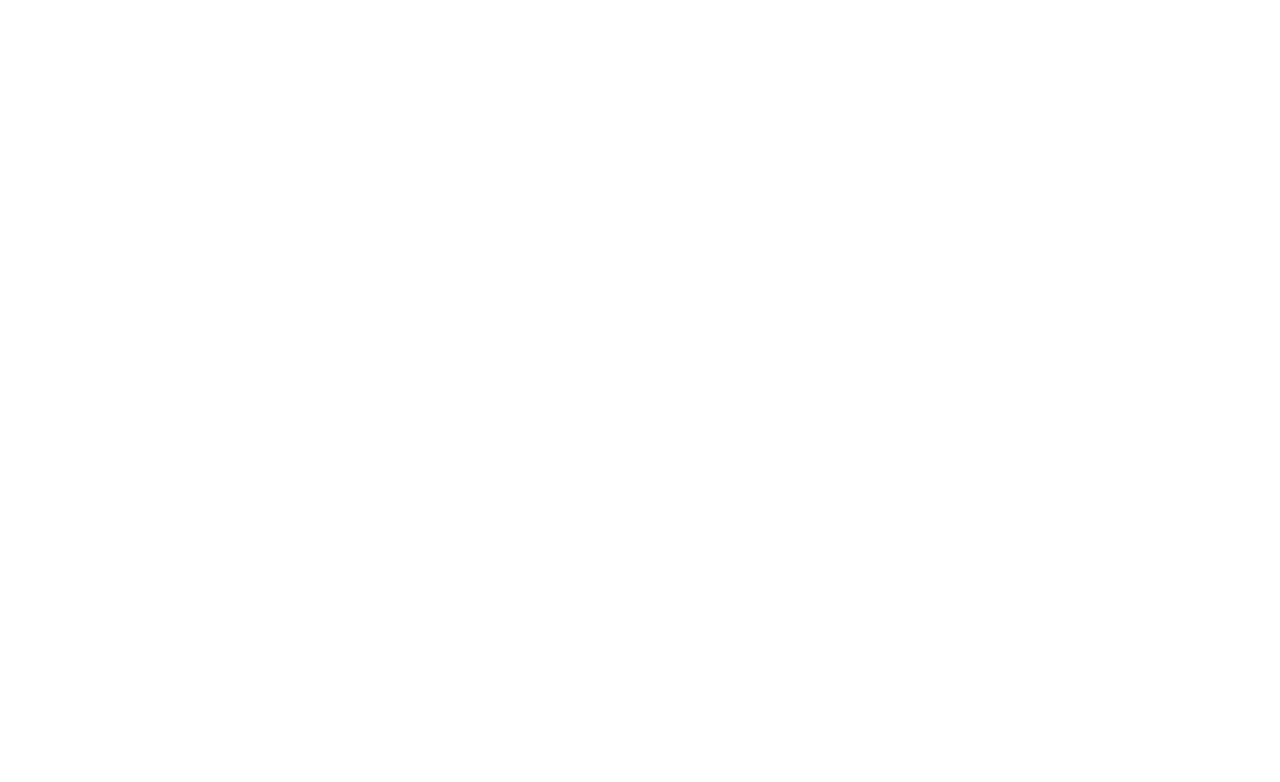
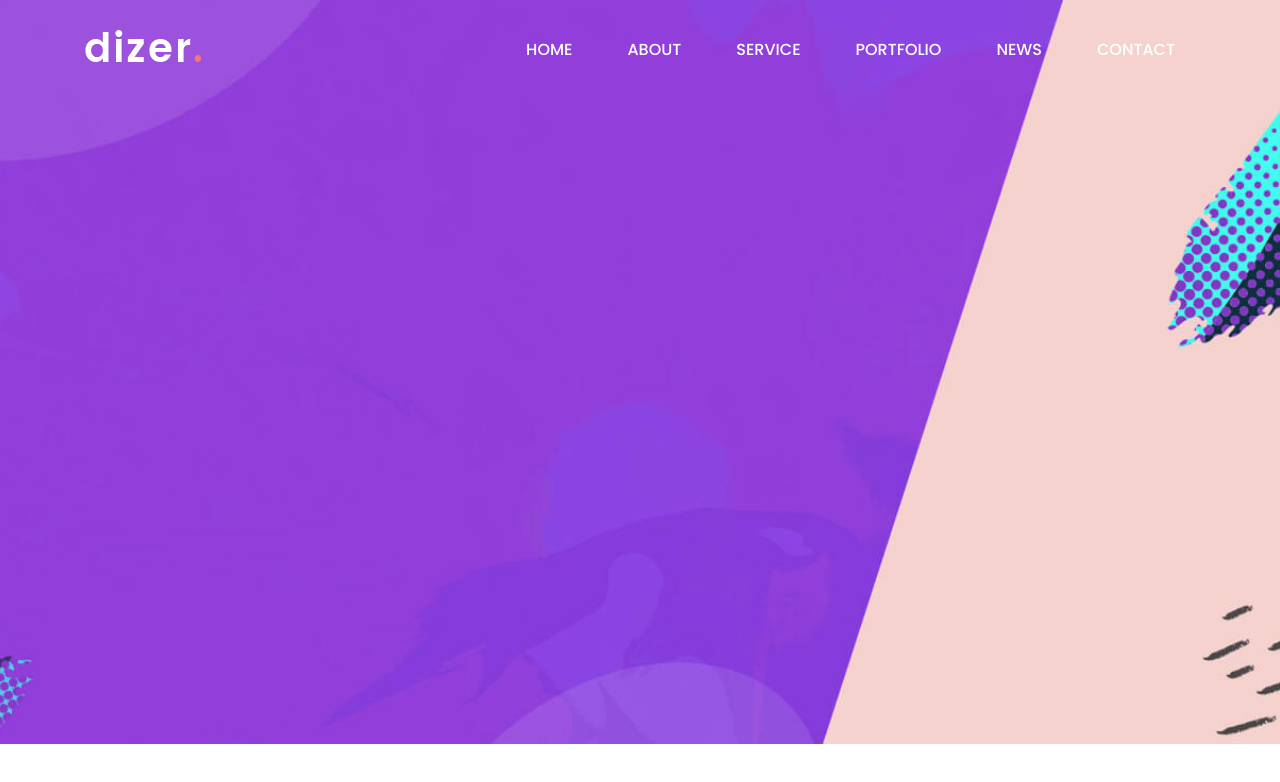
Before and after one commit to cnhh85/dizer, a plain HTML site: page index.html in a window 1280 px wide. Drawn offline with Linux system fonts and the light colour scheme.

Commit message:
finish raw navbar with menu and hover

```diff
--- a/assets/style/style.css
+++ b/assets/style/style.css
@@ -1,4 +1,4 @@
-@import url("https://fonts.googleapis.com/css2?family=Poppins&display=swap");
+@import url("https://fonts.googleapis.com/css2?family=Poppins:wght@400;500&display=swap");
 * {
   margin: 0;
   box-sizing: border-box;
@@ -10,9 +10,71 @@ html {
 }
 
 body {
-  font-family: "Open Sans", sans-serif;
   -webkit-font-smoothing: antialiased;
-  font-size: 15px;
+  font-size: 16px;
   font-weight: 400;
   line-height: 26px;
 }
+
+a {
+  transition: all 0.3s ease;
+  -moz-transition: all 0.3s ease;
+  -webkit-transition: all 0.3s ease;
+  -o-transition: all 0.3s ease;
+}
+
+nav {
+  position: fixed;
+  width: 100%;
+  height: 100px;
+  padding: 16px 8px;
+  align-items: center;
+  display: flex;
+}
+
+.container {
+  display: flex;
+  max-width: 1140px;
+  align-items: center;
+  width: 100%;
+  padding-right: 15px;
+  padding-left: 15px;
+  margin-right: auto;
+  margin-left: auto;
+}
+
+.logo {
+    cursor: pointer;
+}
+
+.menu-container {
+  margin-left: auto;
+}
+
+.menu {
+  display: flex;
+  list-style: none;
+  color: #fff;
+}
+
+.item {
+  padding-right: 20px;
+  padding-left: 35px;
+}
+
+.link-item {
+  font-weight: 500;
+  cursor: pointer;
+}
+
+.link-item:hover {
+  color: #f57479;
+}
+
+.head-banner {
+  background: url("../img/header-bg.jpg") center center no-repeat;
+  background-size: cover;
+  overflow: hidden;
+  width: 100%;
+  height: 744px;
+}
--- a/index.html
+++ b/index.html
@@ -8,6 +8,24 @@
     <title>Dizer</title>
   </head>
   <body>
+    <nav class="navbar navbar-default navbar-fixed-top">
+      <div class="container">
+        <div class="logo-wrapper">
+          <img class="logo" src="./assets/img/dizer.png" />
+        </div>
+        <div class="menu-container">
+          <ul class="menu">
+            <li class="item"><a class="link-item">HOME</a></li>
+            <li class="item"><a class="link-item">ABOUT</a></li>
+            <li class="item"><a class="link-item">SERVICE</a></li>
+            <li class="item"><a class="link-item">PORTFOLIO</a></li>
+            <li class="item"><a class="link-item">NEWS</a></li>
+            <li class="item"><a class="link-item">CONTACT</a></li>
+          </ul>
+        </div>
+      </div>
+    </nav>
+    <section class="head-banner"></section>
     <script type="text/javascript" src="./utils/util.js"></script>
   </body>
 </html>
```
Also changed, not shown: assets/img/dizer.png (added), assets/img/header-bg.jpg (added), assets/img/header-object.png (added).
